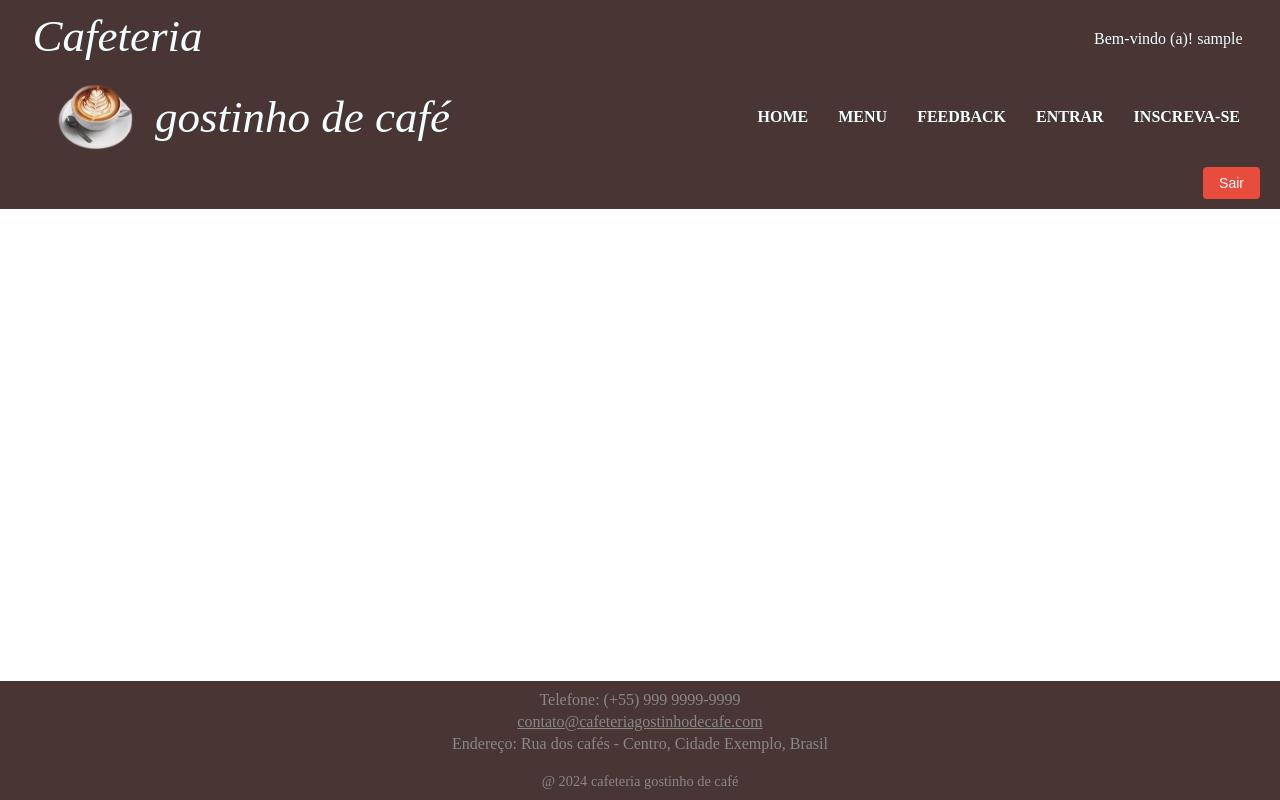
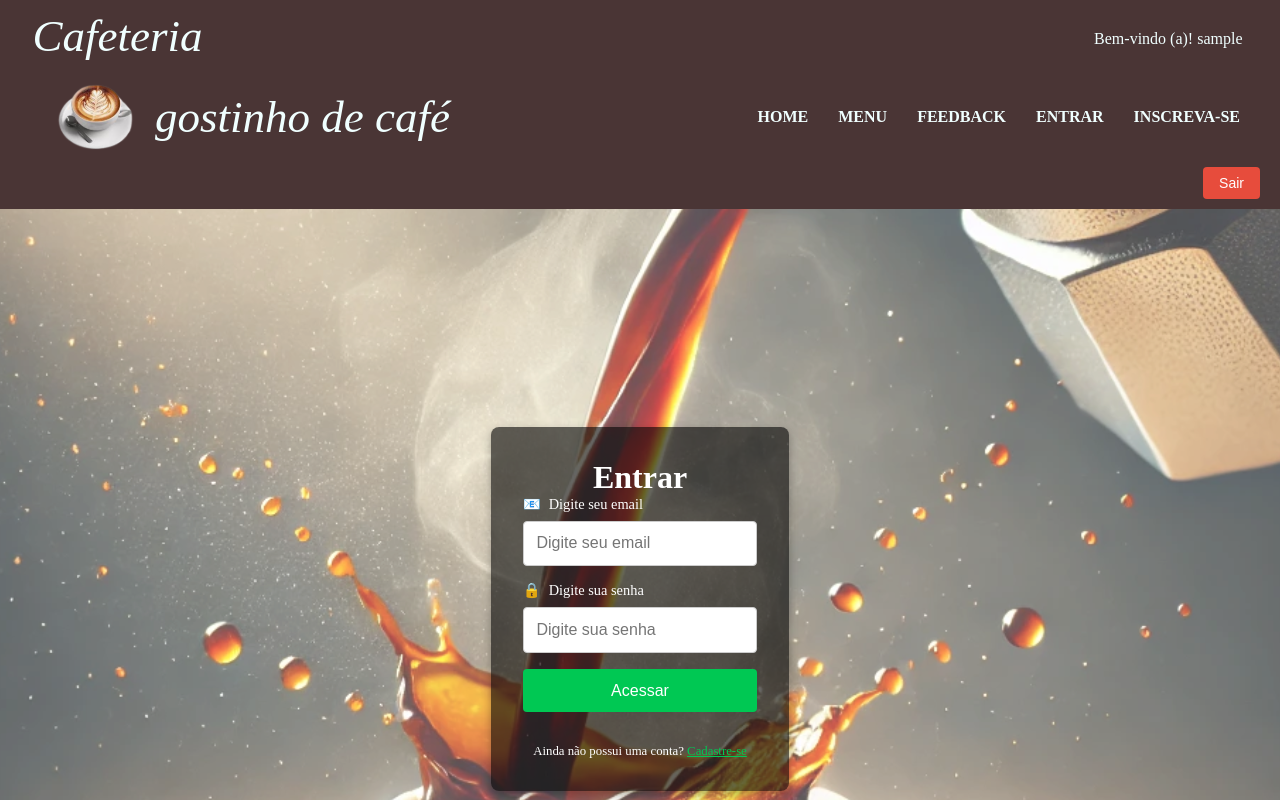
Before and after one commit to fabimarinho/fronend-coffe, a Next.js app: page /login in a window 1280 px wide. Shown: the top 800 px of the page. Built offline with nearby package versions, Linux system fonts and the light colour scheme; sample sign-in values are in the browser's storage.

Commit message:
correção de pagina login

```diff
--- a/src/app/login/page.tsx
+++ b/src/app/login/page.tsx
@@ -1,18 +1,14 @@
 "use client";
-
 import { useRouter } from "next/navigation";
 import styles from "./styles.module.scss";
 import imgbg from "../../../public/DALL·E 2024-09-26 10.48.56 - A dynamic scene of coffee being poured into a cup. The coffee is mid-air, with droplets splashing as the stream flows from a coffee pot into a simple  1 (1).svg";
 import Image from "next/image";
 import Link from "next/link";
 
-export default function Login() {
+export default function login() {
   const router = useRouter(); // Inicializa o roteador para redirecionamento
 
   // Função que lida com o envio do formulário
-
-  const handleSubmit = (e: React.FormEvent<HTMLFormElement>) => {
-    e.preventDefault(); // Previne o comportamento padrão do formulário
 
     const handleSubmit = (e: React.FormEvent<HTMLFormElement>) => {
       e.preventDefault(); // Previne o comportamento padrão do formulário
@@ -39,7 +35,6 @@
       router.push("/home");
     };
 
-    router.push("/home");
 
   return (
     <div className={styles.loginContainer}>
@@ -57,7 +52,7 @@
       <div className={styles.loginBox}>
         <h1>Entrar</h1>
 
-          <form className={styles.form}>
+        <form onSubmit={handleSubmit} className={styles.form}>
           <div className={styles.inputGroup}>
             <label htmlFor="email">
               <span>📧</span> Digite seu email
@@ -94,5 +89,4 @@
       </div>
     </div>
   );
-  };
 }
```
Lines whose indentation alone changed are shown as unchanged.
